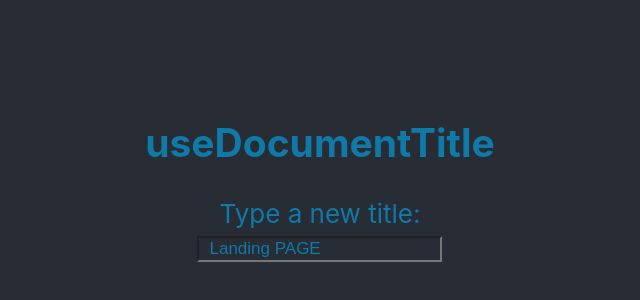
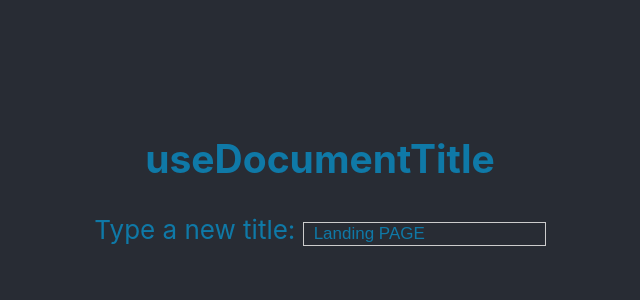
Before and after one commit to nsagias/react-hooks-helpers, a React (Create React App) app in the folder hooks-helpers/: page / in a window 1280 px wide. Shown: the part 226-526 px from the top of the page, without its empty margins (320-960 px from the left). Built offline with nearby package versions, Linux system fonts and the light colour scheme.

Commit message:
Add border and remove line break

```diff
--- a/hooks-helpers/src/App.css
+++ b/hooks-helpers/src/App.css
@@ -20,4 +20,5 @@
   font-size: 17px;
   padding-left: 10px;
   padding-right: 10px;
+  border:solid 1px #ccc;
 }
--- a/hooks-helpers/src/components/Title.tsx
+++ b/hooks-helpers/src/components/Title.tsx
@@ -6,13 +6,12 @@ const Title = () => {
 
   useEffect(() => {
     document.title = title;
-  });
+  }, [title]);
 
   return (
     <div>
       <h2>useDocumentTitle</h2>
       <label>Type a new title: </label>
-      <br />
       <input className="title-input"
         value={title}
         onChange={(event) => setTitle(event.target.value)}
```
